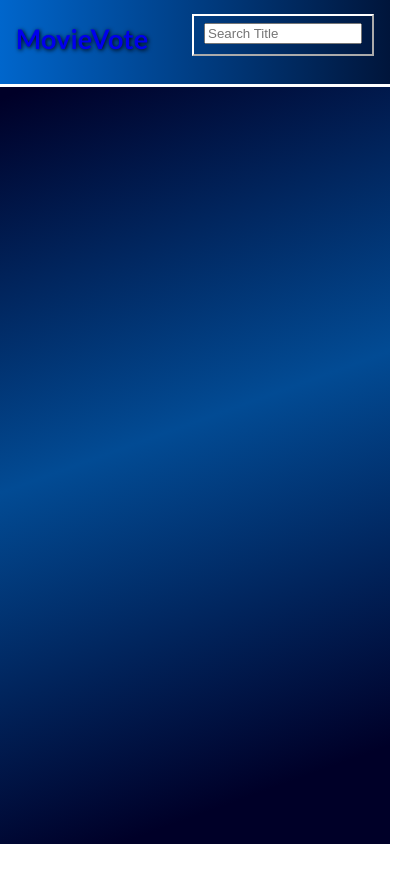
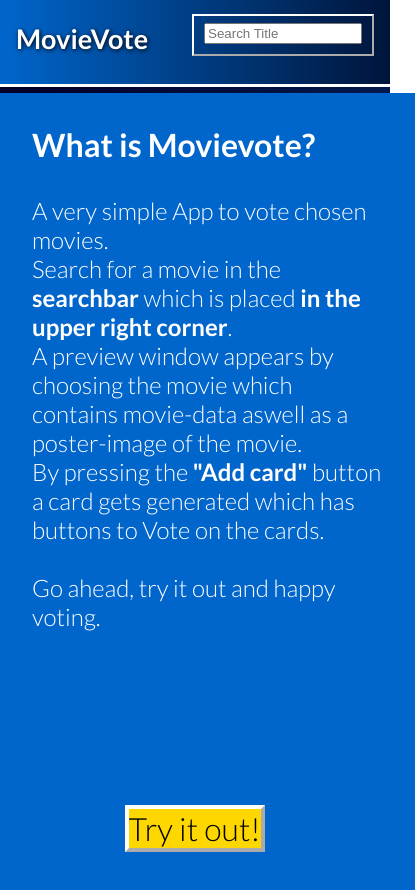
Before and after one commit to Mirza-bot/MovieRank, a Vue app: page / in a window 390 px wide. Shown: the top 890 px of the page, 415 px wide, since content can reach past the window. Before the commit the page ends 844 px from the top, so only its background shows below. Built offline with nearby package versions, Linux system fonts and the light colour scheme.

Commit message:
final project(due to 22.09.2021)

```diff
--- a/src/App.vue
+++ b/src/App.vue
@@ -13,6 +13,19 @@
         </li>
       </ul>
     </nav>
+  </div>
+  <div class="instructions__get_started" v-show="showInstructions">
+    <strong class="instructions__header">What is Movievote?</strong>
+    <p class="instructions__text">
+      A very simple App to vote chosen movies. <br> Search for a movie in the
+      <strong>searchbar</strong> which is placed <strong> in the upper right corner</strong>.<br />
+      A preview window appears by choosing the movie which contains movie-data
+      aswell as a poster-image of the movie. <br />By pressing the
+      <strong>"Add card"</strong> button a card gets generated which has buttons
+      to Vote on the cards.<br /> <br />
+      Go ahead, try it out and happy voting.
+    </p>
+    <div class="instructions__button" @click="hideInstructions" >Try it out!</div>
   </div>
   <div class="preview__container" v-show="preview">
     <h2>{{ previewedMovie["Title"] }}</h2>
@@ -56,25 +69,30 @@ export default {
   components: { Cards, SearchBar },
   data() {
     return {
+      showInstructions: true,
       preview: false,
       previewedMovie: "",
       foundMovies: "",
       searchedMovie: "",
       selectedMovies: [],
-      displaySearchList: true
+      displaySearchList: true,
     };
   },
   computed: {
-    hideList(element) {
-      document.addEventListener("click", (ziel) => {
-        if (ziel.target["className"] !== "search__list__items") {
-          this.displaySearchList = false
+    hideList() {
+      document.addEventListener("click", (element) => {
+        if (element.target["className"] !== "search__list__items") {
+          this.displaySearchList = false;
         }
       });
     },
   },
   methods: {
+    hideInstructions() {
+    this.showInstructions = false;
+    },
     displayPreview(target) {
+      this.hideInstructions()
       this.preview = true;
       this.previewedMovie = target;
     },
@@ -113,10 +131,10 @@ export default {
     },
 
     deleteMovie(target) {
-      for(const movie of this.selectedMovies) {
+      for (const movie of this.selectedMovies) {
         if (movie["imdbID"] === target) {
-          const targetIndex = this.selectedMovies.indexOf(movie)
-          this.selectedMovies.splice(targetIndex, 1)
+          const targetIndex = this.selectedMovies.indexOf(movie);
+          this.selectedMovies.splice(targetIndex, 1);
         }
       }
     },
@@ -125,6 +143,53 @@ export default {
 </script>
 
 <style>
+.instructions__get_started {
+  background: rgb(0, 102, 204);
+  color: white;
+  width: 70vw;
+  height: 40vh;
+  position: absolute;
+  margin-top: -4vh;
+  margin-left: 12vw;
+  z-index: 1;
+  font-size: 2rem;
+  padding: 2rem;
+}
+
+.instructions__header {
+  margin: 0rem;
+}
+
+.instructions__text {
+  margin-top: 2rem;
+  font-size: 1.5rem;
+}
+
+.instructions__button {
+  background: gold;
+  color: black;
+  display: inline-block;
+  border: 4px outset white;
+  position: absolute;
+  bottom: 1rem;
+  left: 30rem;
+}
+
+.instructions__button:hover {
+  background: rgb(206, 176, 9);
+  cursor: pointer;
+}
+
+.instructions__button:active {
+  border: inset;
+  -webkit-touch-callout: none;
+  -webkit-user-select: none;
+  -khtml-user-select: none;
+  -moz-user-select: none;
+  -ms-user-select: none;
+  user-select: none;
+}
+
 .grid-container {
   display: grid;
   position: relative;
@@ -138,6 +203,34 @@ export default {
 }
 
 @media only screen and (max-width: 770px) {
+  .instructions__get_started {
+    width: 90vw;
+    height: 90vh;
+    margin-top: -4vh;
+    margin-left: 0rem;
+    font-size: 2rem;
+    padding: 2rem;
+  }
+
+  .instructions__header {
+    margin: 0rem;
+  }
+
+  .instructions__text {
+    margin-top: 2rem;
+    font-size: 1.5rem;
+  }
+
+  .instructions__button {
+    background: gold;
+    color: black;
+    display: inline-block;
+    border: 4px outset white;
+    position: absolute;
+    bottom: 4rem;
+    left: 30%;
+  }
+
   .grid-container {
     margin-top: 15vh;
     grid-template-columns: 80vw;
@@ -189,6 +282,7 @@ export default {
 }
 .nav__button {
   text-decoration: none;
+  color: white;
 }
 ul.navbar__links {
   list-style-type: none;
```
